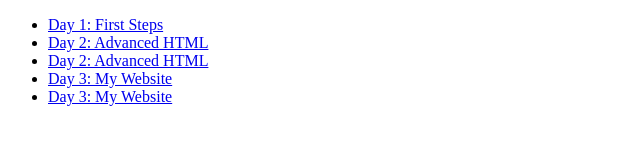
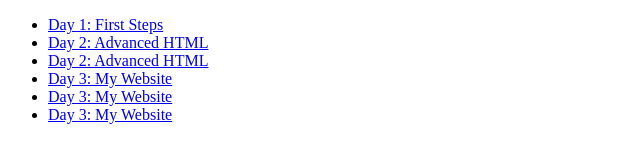
Before and after one commit to JJULKIM/oz-lecture, a plain HTML site: page index.html in a window 1280 px wide. Shown: the whole page, without its empty margins (0-640 px from the left). Drawn offline with Linux system fonts and the light colour scheme.

```diff
--- a/index.html
+++ b/index.html
@@ -9,6 +9,7 @@
         <li><a href="./day02/form.html">Day 2: Advanced HTML</a></li>
         <li><a href="./day03/my-website.html">Day 3: My Website</a></li>
         <li><a href="./day03/my-website.html">Day 3: My Website</a></li>
+        <li><a href="./day03/my-website.html">Day 3: My Website</a></li>
 
 
     </ul>
```
